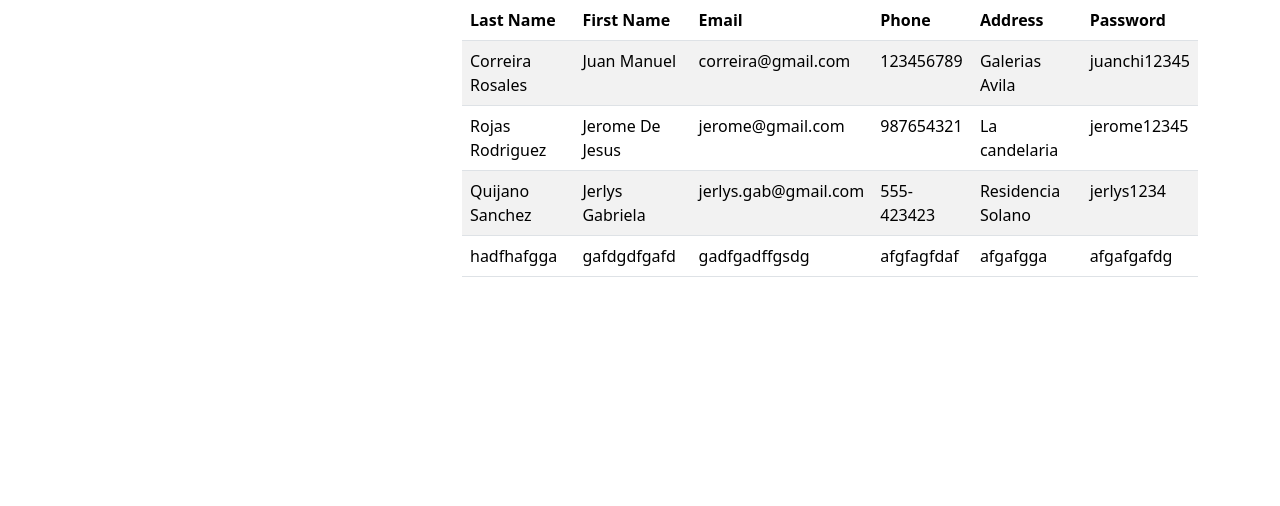
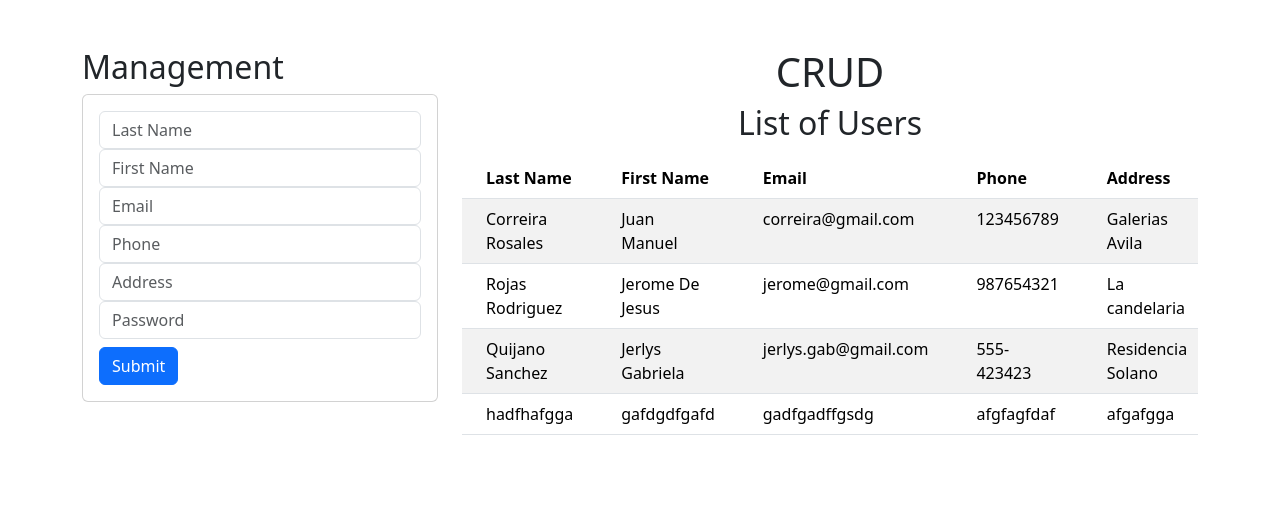
Before and after one commit to Dzherrom/hiretaskup, a Django app: page /crud/ in a window 1280 px wide. Shown: the part 56-562 px from the top of the page. Run offline with Django 5.2, Linux system fonts and the light colour scheme; data comes from the database, SQL or seed files in the repository; both versions use the stored data as it was after the commit.

Commit message:
some changes

```diff
--- a/core/models.py
+++ b/core/models.py
@@ -6,7 +6,7 @@ class Crud(models.Model):
     last_name = models.CharField(max_length=100, default="No Last Name")
     first_name = models.CharField(max_length=100, default="No First Name")
     email = models.EmailField(unique=True, default="No Email")
-    phone = models.CharField(max_length=9, unique=True, default="No Phone")
+    phone = models.CharField(max_length=10, unique=True, default="No Phone")
     address = models.TextField(default="No Address")
     password = models.CharField(max_length=128, default="No Password")
 
--- a/core/templates/base.html
+++ b/core/templates/base.html
@@ -25,7 +25,7 @@
           </div>
         </div>
       </nav>
-      <div class="container">
+      <div class="container py-5">
         {% block body %}
 
         {% endblock %}
--- a/core/templates/crud.html
+++ b/core/templates/crud.html
@@ -1,35 +1,63 @@
 {% extends "./base.html" %}
-
 
 {% block title %}CRUD{% endblock %}
 
 {% block body %}
 <div class="row">
     <div class="col-sm-12 col-md-6 col-lg-4 col-xl-4">
-
+        <h2>Management</h2>
+        <div class="card">
+            <div class="card-body">
+                <form action="/register/" method="POST">{% csrf_token %}
+                    <div class="form-group">
+                        <input type="text" name="last_name" class="form-control" placeholder="Last Name" required>
+                    </div>
+                    <div class="form-group">
+                        <input type="text" name="first_name" class="form-control" placeholder="First Name" required>
+                    </div>
+                    <div class="form-group">
+                        <input type="text" name="email" class="form-control" placeholder="Email" required>
+                    </div>
+                    <div class="form-group">
+                        <input type="text" name="phone" class="form-control" placeholder="Phone" minlength="10" maxlength="10" required>
+                    </div>
+                    <div class="form-group">
+                        <input type="text" name="address" class="form-control" placeholder="Address" required>
+                    </div>
+                    <div class="form-group">
+                        <input type="text" name="password" class="form-control" placeholder="Password" required>
+                    </div>
+                    <div class="form-group">
+                        <button type="submit" class="btn btn-primary mt-2">Submit</button>
+                    </div>
+                </form>
+            </div>
+        </div>
     </div>
-    <div class="col-sm-12 col-md-6 col-lg-8 col-xl-8">
-        <div class="table-responsive">
+    <div class="col-sm-12 col-md-6 col-lg-8 col-xl-8"">
+        <h1 class="text-center">CRUD</h1>
+        <h2 class="text-center">List of Users</h2>
+        <div class="table-responsive py-2">
             <table class="table table-striped">
                 <thead>
                     <tr>
-                        <th>Last Name</th>
-                        <th>First Name</th>
-                        <th>Email</th>
-                        <th>Phone</th>
-                        <th>Address</th>
-                        <th>Password</th>
+                        <th class="px-4">Last Name</th>
+                        <th class="px-4">First Name</th>
+                        <th class="px-4">Email</th>
+                        <th class="px-4">Phone</th>
+                        <th class="px-4">Address</th>
+                        <th class="px-4">Password</th>
                     </tr>
                 </thead>
                 <tbody>
                     {% for c in list %}
                     <tr>
-                        <td>{{ c.last_name }}</td>
-                        <td>{{ c.first_name }}</td>
-                        <td>{{ c.email }}</td>
-                        <td>{{ c.phone }}</td>
-                        <td>{{ c.address }}</td>
-                        <td>{{ c.password }}</td>
+                        <td class="px-4">{{ c.last_name }}</td>
+                        <td class="px-4">{{ c.first_name }}</td>
+                        <td class="px-4">{{ c.email }}</td>
+                        <td class="px-4">{{ c.phone }}</td>
+                        <td class="px-4">{{ c.address }}</td>
+                        <td class="px-4">{{ c.password }}</td>
                     </tr>
                     {% endfor %}
                 </tbody>
--- a/core/urls.py
+++ b/core/urls.py
@@ -4,4 +4,5 @@ from . import views
 urlpatterns = [
     path('', views.home, name='home'),
     path('crud/', views.crud, name='crud'),
+    path('register/', views.register, name='register'),
 ]
--- a/core/views.py
+++ b/core/views.py
@@ -1,5 +1,6 @@
 from django.shortcuts import render
 from .models import Crud
+from django.db import IntegrityError
 
 # Create your views here.
 
@@ -9,3 +10,30 @@ def home(request):
 def crud(request):
     list = Crud.objects.all()
     return render(request, 'crud.html', {'list': list})
+
+def register(request):
+    if request.method == 'POST':
+        last_name = request.POST.get('last_name')
+        first_name = request.POST.get('first_name')
+        email = request.POST.get('email')
+        phone = request.POST.get('phone')
+        address = request.POST.get('address')
+        password = request.POST.get('password')
+
+        if Crud.objects.filter(email=email).exists():
+            return render(request, 'register.html', {'error': 'El correo ya está registrado.'})
+
+        try:
+            crud = Crud(
+                last_name=last_name,
+                first_name=first_name,
+                email=email,
+                phone=phone,
+                address=address,
+                password=password
+            )
+            crud.save()
+        except IntegrityError:
+            return render(request, 'register.html', {'error': 'Error al guardar el registro.'})
+
+    return render(request, 'register.html', {})
```
Also changed, not shown: core/templates/register.html (added, +11 -0 lines), db.sqlite3.
